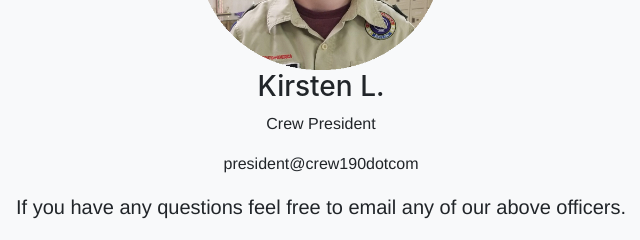
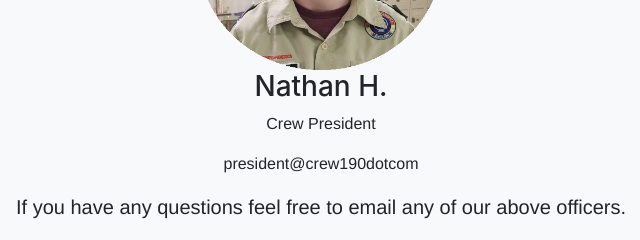
Before and after one commit to thault/crew-190, a website with bundled scripts: page index.html in a window 1280 px wide. Shown: the part 2950-3190 px from the top of the page, 319-959 px from the left. Built offline with nearby package versions, Linux system fonts and the light colour scheme.

Commit message:
Update President Name

```diff
--- a/index.html
+++ b/index.html
@@ -105,7 +105,7 @@
               <div class="col-sm">
                   <div class="officer">
                       <img src="img/pres.png" class="img-responsive" style="max-width:33%; max-height:33%;">
-                      <h3>Kirsten L.</h3>
+                      <h3>Nathan H.</h3>
                       <p>Crew President</p>
                       <p>president@crew190dotcom</p>
                   </div>
```
